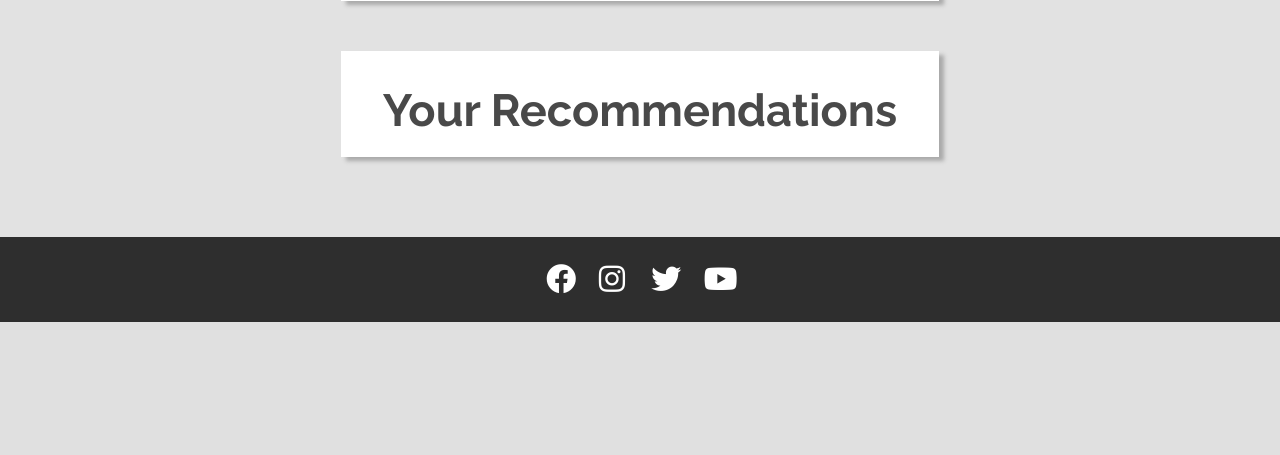
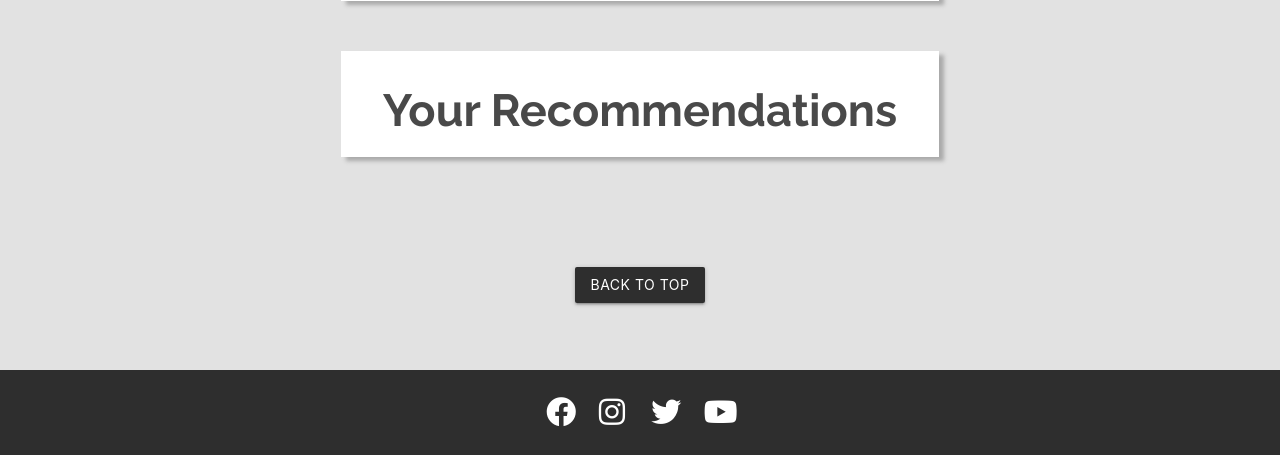
Before and after one commit to Jthomp1993/milestone-project-3, a Flask app: page /profile/admin in a window 1280 px wide. Shown: the part 942-1397 px from the top of the page. Before the commit the page ends 1264 px from the top, so only its background shows below. Run offline with Flask 2, Linux system fonts and the light colour scheme; the visitor is signed in with stand-in values (Sample User, id 1); a database or web service that is not in the repository returns one stand-in record (values such as "Sample title"); some libraries are stand-ins or nearby versions.

Commit message:
Add descriptive comments to html files

```diff
--- a/templates/add_category.html
+++ b/templates/add_category.html
@@ -6,6 +6,7 @@
 {% block content %}
 <div class="row add-hero-image hide-on-small-only"></div>
 
+<!-- Page heading -->
 <div class="container">
     <div class="row">
         <div class="col s12 m8 offset-m2 raleway text-color add-heading shadow center-align">
@@ -14,6 +15,7 @@
     </div>
 </div>
 
+<!-- Form which enables the Admin for the website to add a new category -->
 <div class="container add-wrapper shadow">
 <div class="row card-panel">
     <form class="col s12" method="POST" action="{{ url_for('add_category') }}#categories-wrapper">
--- a/templates/add_recommendation.html
+++ b/templates/add_recommendation.html
@@ -7,6 +7,7 @@
 {% block content %}
 <div class="row add-hero-image hide-on-small-only"></div>
 
+<!-- Page heading -->
 <div class="container">
     <div class="row">
         <div class="col s12 m8 offset-m2 raleway text-color add-heading shadow center-align">
@@ -15,6 +16,8 @@
     </div>
 </div>
 
+
+<!-- Form which enables the user to add their own recommendations to the website -->
 <div class="container add-wrapper shadow">
 <div class="row card-panel">
     <form class="col s12" method="POST" action="{{ url_for('add_recommendation') }}#recommendations-wrapper">
@@ -86,6 +89,7 @@
   </div>
   </div>
 
+    <!-- Button to take the user back to the top of the page -->
     <div class="col s12 m6 center-align top-btn">
         <a href="#" class="waves-effect waves-light btn">Back to top</a>
     </div>
--- a/templates/categories.html
+++ b/templates/categories.html
@@ -6,6 +6,8 @@
 {% block content %}
 <div class="row add-hero-image hide-on-small-only"></div>
 
+
+<!-- Page heading -->
 <div class="container">
     <div class="row">
         <div class="col s12 m8 offset-m2 raleway text-color add-heading shadow center-align">
@@ -63,6 +65,7 @@
     </div>
     </div>
 
+    <!-- Button that takes the Admon for the site to the add category page -->
     <div class="contianer">
         <div class="row">
             <div class="col s12 center-align">
@@ -71,6 +74,7 @@
         </div>
     </div>
 
+    <!-- Button to take the user back to the top of the page -->
     <div class="col s12 m6 center-align top-btn">
         <a href="#" class="waves-effect waves-light btn">Back to top</a>
     </div>
--- a/templates/contact.html
+++ b/templates/contact.html
@@ -14,6 +14,7 @@
     </div>
 </div>
 
+<!-- Form that allows the user to send an email to the explore london team -->
 <div class="container add-wrapper shadow contact-form-container">
 <div class="row card-panel">
     <form class="col s12" id="contact-form">
@@ -64,6 +65,7 @@
 </div>
 </div>
 
+<!-- Heading -->
 <div class="container">
     <div class="row">
         <div class="col s12 m8 offset-m2 raleway text-color add-heading shadow center-align">
@@ -72,6 +74,8 @@
     </div>
 </div>
 
+
+<!-- Google maps section -->
 <div class="container maps-wrapper">
     <div class="row">
         <div class="col s12 raleway text-color google-maps">
--- a/templates/edit_category.html
+++ b/templates/edit_category.html
@@ -6,6 +6,7 @@
 {% block content %}
 <div class="row add-hero-image hide-on-small-only"></div>
 
+<!-- Page heading -->
 <div class="container">
     <div class="row">
         <div class="col s12 m8 offset-m2 raleway text-color add-heading shadow center-align">
@@ -14,6 +15,7 @@
     </div>
 </div>
 
+<!-- This form enables the admin for the website to edit the categories -->
 <div class="container add-wrapper shadow">
 <div class="row card-panel">
     <form class="col s12" method="POST" action="{{ url_for('edit_category', category_id=category._id) }}#categories-wrapper">
@@ -55,6 +57,7 @@
     </div>
     </div>
 
+    <!-- This button takes the user back to the top of the page -->
     <div class="col s12 m6 center-align top-btn">
         <a href="#" class="waves-effect waves-light btn">Back to top</a>
     </div>
--- a/templates/edit_recommendation.html
+++ b/templates/edit_recommendation.html
@@ -5,8 +5,11 @@
 
 
 {% block content %}
+<!-- Hero-image -->
 <div class="row add-hero-image hide-on-small-only"></div>
 
+
+<!-- Page heading -->
 <div class="container">
     <div class="row">
         <div class="col s12 m8 offset-m2 raleway text-color add-heading shadow center-align">
@@ -90,6 +93,7 @@
     </div>
     </div>
 
+    <!--This button takes the user back to the top of the page -->
     <div class="col s12 m6 center-align top-btn">
         <a href="#" class="waves-effect waves-light btn">Back to top</a>
     </div>
--- a/templates/index.html
+++ b/templates/index.html
@@ -1,6 +1,7 @@
 {% extends "base.html" %}
 
 {% block content %}
+    <!-- Hero image -->
     <div class="hero-image"></div>
 
     <div class="container card-container" id="card-wrapper">
@@ -44,6 +45,7 @@
     </div>
     </div>
 
+    <!-- This section enables the user to search the recommendations -->
     <div class="container search-bar-wrapper shadow" id="search-bar">
         <form action="{{url_for('search') }}#recommendations-wrapper" method="POST" class="col s12">
             <div class="row search-form">
@@ -54,6 +56,7 @@
                 </div>
             </div>
 
+            <!-- These buttons allow the user to search or reset the recommendations -->
             <div class="row">
                 <div class="col s12 center-align">
                     <button class="btn waves-effect waves-light" type="submit">Search
@@ -65,6 +68,7 @@
         </form>
     </div>
 
+    <!-- For loop to pull the recommendations data from the data base and display it -->
     <div class="container" id="recommendations-wrapper">
         <div class="row">
             {% for recommendation in recommendations %}
@@ -93,6 +97,7 @@
         </div>
     </div>
 
+    <!--This button takes the user back to the top of the page -->
     <div class="col s12 m6 center-align top-btn">
         <a href="#" class="waves-effect waves-light btn">Back to top</a>
     </div>
--- a/templates/profile.html
+++ b/templates/profile.html
@@ -4,12 +4,15 @@
 {% endblock %}
 
 {% block content %}
+<!-- Hero image which displays welcome message for session user -->
 <div class="row profile-hero-image">
     <div class="s12 m6 profile-welcome center-align raleway">
         <h2>Welcome {{ session.user }}</h2>
     </div>
 </div>
 
+
+<!-- Welcome message section -->
 <div class="container">
     <div class="row">
         <div class="col s12 m8 offset-m2 profile-message raleway text-color shadow">
@@ -25,6 +28,7 @@
     </div>
 </div>
 
+<!--Page heading -->
 <div class="container">
     <div class="row">
         <div class="col s12 m8 offset-m2 raleway text-color profile-heading shadow center-align">
@@ -47,6 +51,7 @@
         {% endwith %}
     </section>
 
+<!-- For loop to get the recommendations of the session user and display them on their profile -->
 <div class="container" id="recommendations-wrapper">
         <div class="row">
             {% for recommendation in recommendations %}
@@ -88,9 +93,9 @@
         </div>
     </div>
 
-
-
-
-
+    <!--This button takes the user back to the top of the page -->
+    <div class="col s12 m6 center-align top-btn">
+        <a href="#" class="waves-effect waves-light btn">Back to top</a>
+    </div>
 
 {% endblock %}
--- a/templates/recommendation.html
+++ b/templates/recommendation.html
@@ -4,6 +4,7 @@
 {% endblock %}
 {% block content %}
 
+    <!-- This displays the category of the recommendation as a heading -->
     <div class="container">
         <div class="row heading-row">
             <div class="s12 center-align recommendation-heading">
@@ -12,6 +13,7 @@
         </div>
     </div>
 
+    <!--This section displays the full details of the recommendation -->
     <div class="container" id="recommendation-wrapper">
         <div class="row">
             <div class="s12 m6 recommendation-card shadow">
@@ -31,6 +33,7 @@
         </div>
     </div>
 
+    <!-- This button rediects the user back to the home page -->
     <div class="container">
         <div class="s12 center-align">
             <a href="{{ url_for('get_categories') }}" class="waves-effect waves-light btn" id="btn-click">Back to home</a>
```
